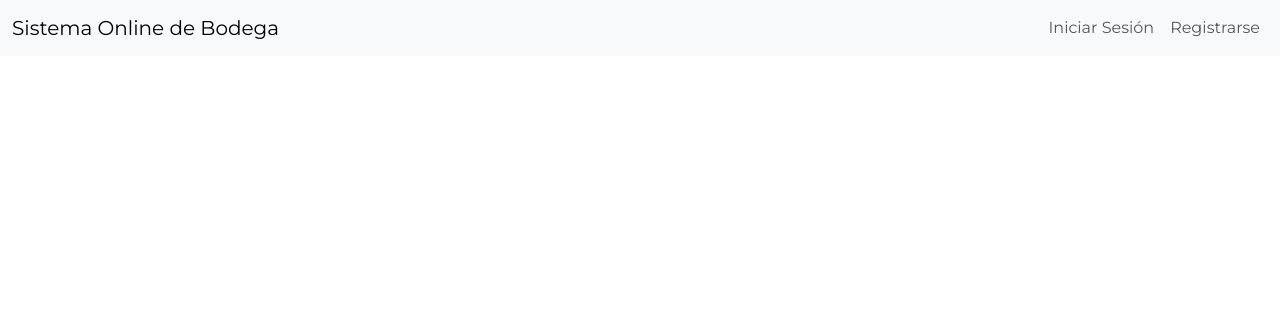
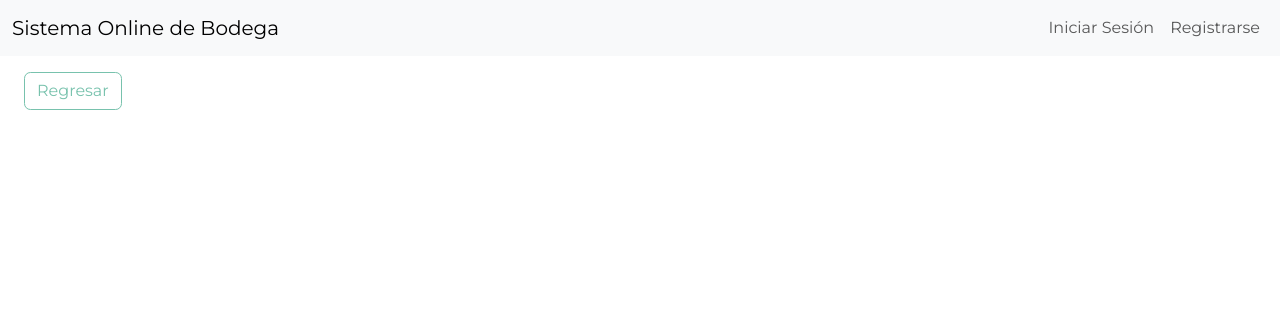
Before and after one commit to Seka322/Modulo-de-Compras, a Django app: template compras/templates/delete.html in a window 1280 px wide. Shown: the top 316 px of the page. Run offline with Django 5.2, Linux system fonts and the light colour scheme; the template is opened without the code that fills it, so the values that code supplies are empty; some libraries are stand-ins or nearby versions.

Commit message:
Formulario de eliminacion

```diff
--- a/compras/templates/delete.html
+++ b/compras/templates/delete.html
@@ -1,5 +1,13 @@
 {% extends 'index.html' %}
 
 {% block content %}
+	<div>
+		<a href="{% url 'dashboard' %}" class="btn btn-outline-primary my-3 mx-4">Regresar</a>
+		<div class="row">
+			<form method="POST" class="col-sm-11 col-md-4 mx-auto mt-5">
+				{% csrf_token %}
 
+			</form>
+		</div>
+	</div>
 {% endblock content %}
```
